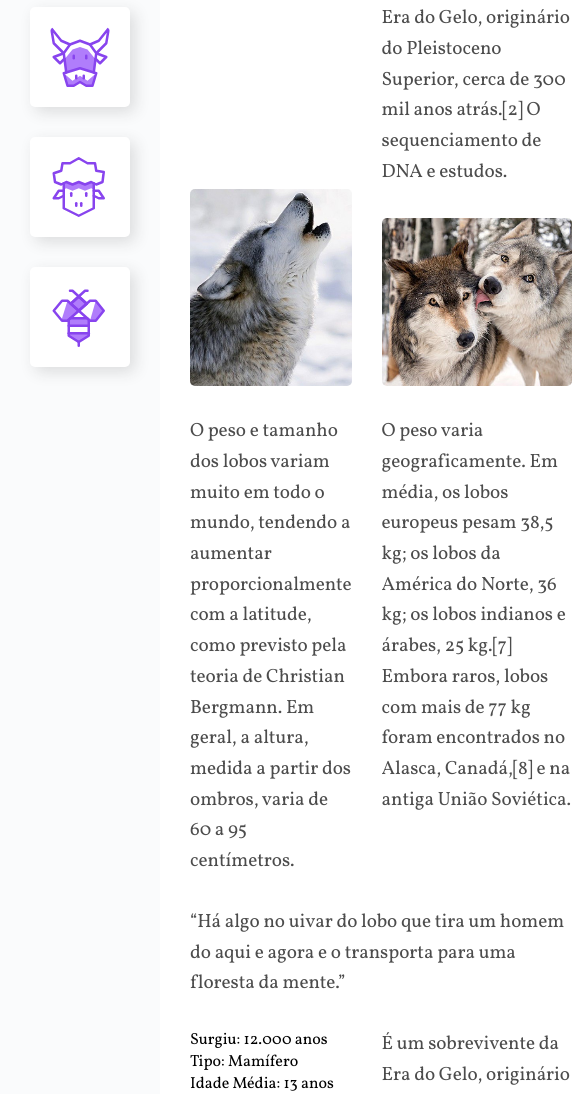
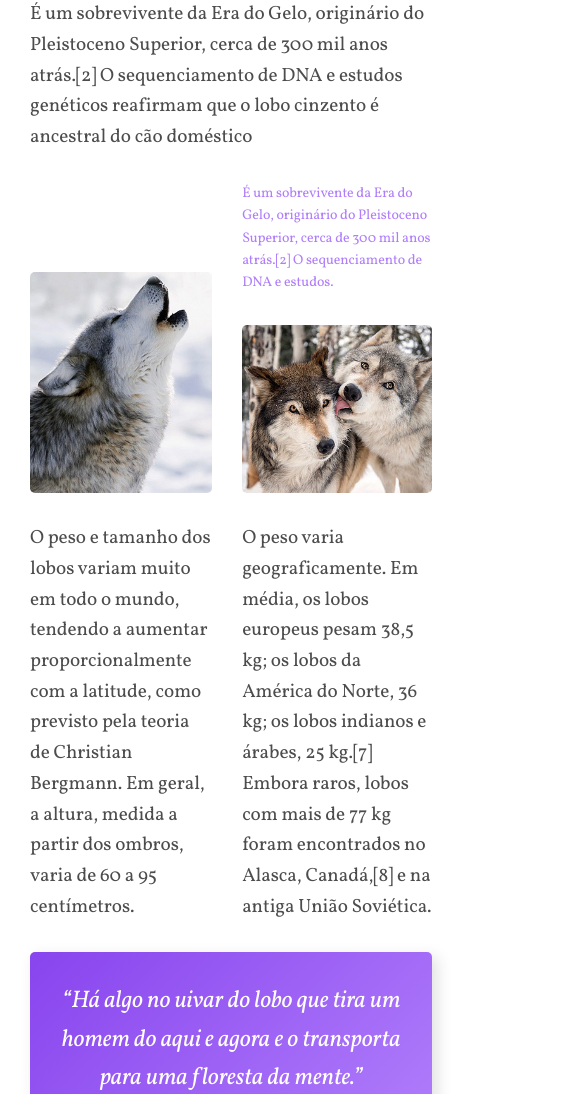
Before and after one commit to ViniciusItakura/WildBeast, a plain HTML site: page index.html in a window 390 px wide. Shown: the part 518-1612 px from the top of the page, 585 px wide, since content can reach past the window. Drawn offline with Linux system fonts and the light colour scheme.

Commit message:
Feito responsivo até a parte do menu

```diff
--- a/css/style.css
+++ b/css/style.css
@@ -187,6 +187,41 @@ p {
     top: 2px;
 }
 
+.destaque {
+    font-size: 0.875rem;
+    color: #B07DFB;
+    max-width: 16rem;
+}
+
+.citacao,
+.atributos {
+    align-self: start;
+    padding: 30px;
+    border-radius: 5px;
+    box-shadow: 5px 5px 15px 0px rgba(44, 44, 44, 0.15);
+    background: linear-gradient(135deg, #8844ee, #B07DFB);
+}
+
+.citacao p {
+    font-size: 1.5rem;
+    font-style: italic;
+    text-align: center;
+    color: white;
+    max-width: 500px;
+    margin: 0 auto;
+}
+
+.atributos li {
+    color: white;
+    font-family: Courier, monospace;
+    font-size: 1.2rem;
+    padding: 15px;
+}
+
+.atributos li+li {
+    border-top: 2px solid #B07DFB;
+}
+
 
 /*Anuncios*/
 .anuncios {
@@ -212,3 +247,85 @@ p {
     text-align: center;
     padding: 30px;
 }
+
+
+/*Responsivo*/
+
+@keyframes seta {
+    from {
+        right: 30px;
+    }
+
+    to {
+        right: 20px;
+    }
+}
+
+@media (max-width: 1200px) {
+    .estrutura {
+        grid-template-areas:
+            "header header header"
+            "sidenav content content"
+            "sidenav anuncios anuncios"
+            "footer footer footer"
+        ;
+    }
+}
+
+@media (max-width: 760px) {
+    .estrutura {
+        grid-template-columns: 100%;
+        grid-template-areas:
+            "header"
+            "sidenav"
+            "content"
+            "anuncios"
+            "footer"
+        ;
+    }
+
+    .header {
+        grid-template-columns: auto;
+    }
+
+    .logo {
+        margin-bottom: 20px;
+    }
+
+    .header nav a {
+        font-size: 1rem;
+    }
+
+    .header li+li {
+        margin-left: 10px;
+    }
+
+    .sidenav ul {
+        display: flex;
+    }
+
+    .sidenav ul li {
+        flex: 1 0 60px;
+    }
+
+    .sidenav {
+        position: relative;
+        padding: 0 30px;
+        overflow-x: auto;
+        -webkit-overflow-scrolling: touch;
+        -ms-overflow-style: -ms-autohiding-scrollbar;
+    }
+
+    .sidenav::after {
+        content: "→";
+        position: absolute;
+        top: 5px;
+        right: 30px;
+        color: rgba(0, 0, 0, .3);
+        animation: seta .5s ease-in 0s infinite alternate;
+    }
+
+    .sidenav li a {
+        margin: 30px 30px 30px 0;
+    }
+}
--- a/index.html
+++ b/index.html
@@ -61,7 +61,8 @@
                 anos atrás.[2] O
                 sequenciamento de DNA e estudos genéticos reafirmam que o lobo cinzento é ancestral do cão doméstico</p>
             <img class="imagem-1" src="./img/wolf1.jpg" alt="Wolf 1">
-            <p>É um sobrevivente da Era do Gelo, originário do Pleistoceno Superior, cerca de 300 mil anos atrás.[2] O
+            <p class="destaque">É um sobrevivente da Era do Gelo, originário do Pleistoceno Superior, cerca de 300 mil
+                anos atrás.[2] O
                 sequenciamento de DNA e estudos.</p>
             <img class="imagem-2" src="./img/wolf2.jpg" alt="Wolf 2">
             <p>O peso e tamanho dos lobos variam muito em todo o mundo, tendendo a aumentar proporcionalmente com a
```
